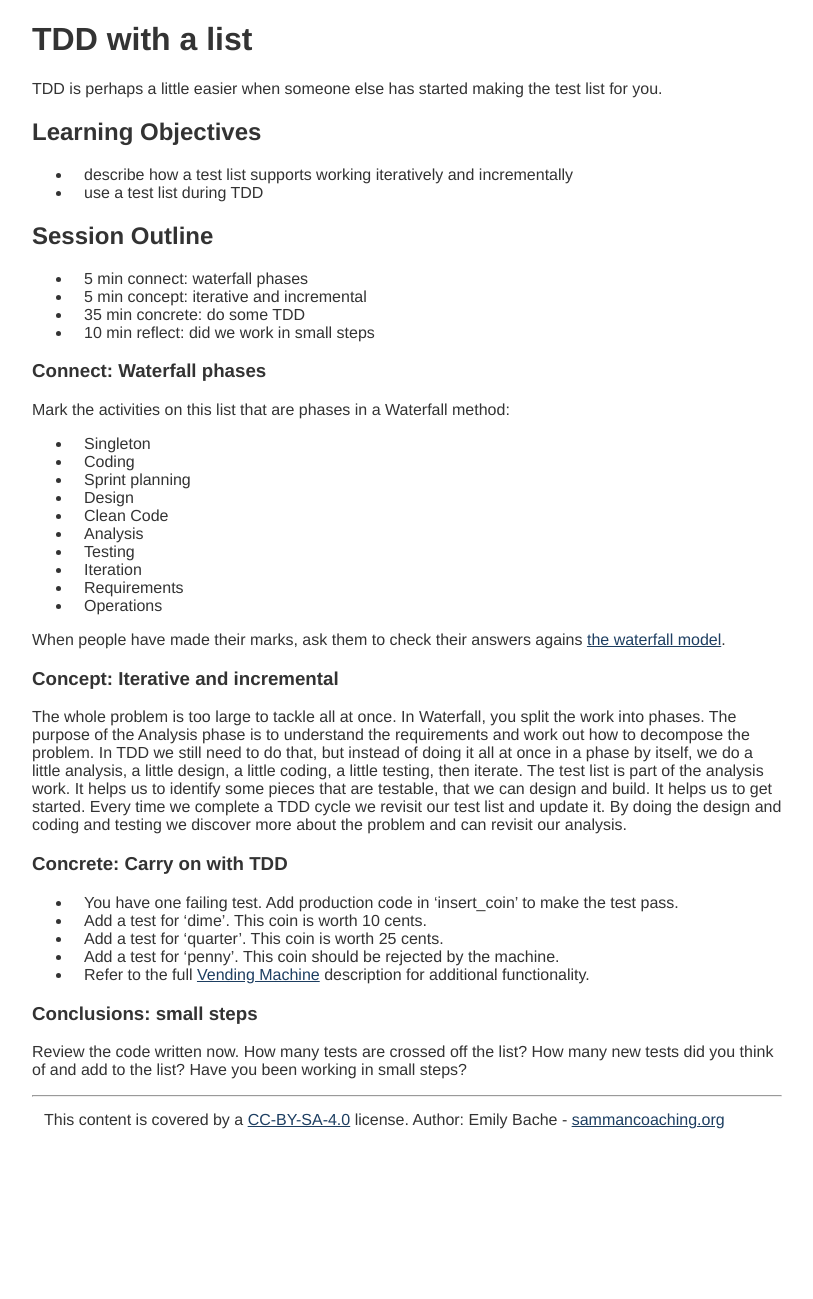
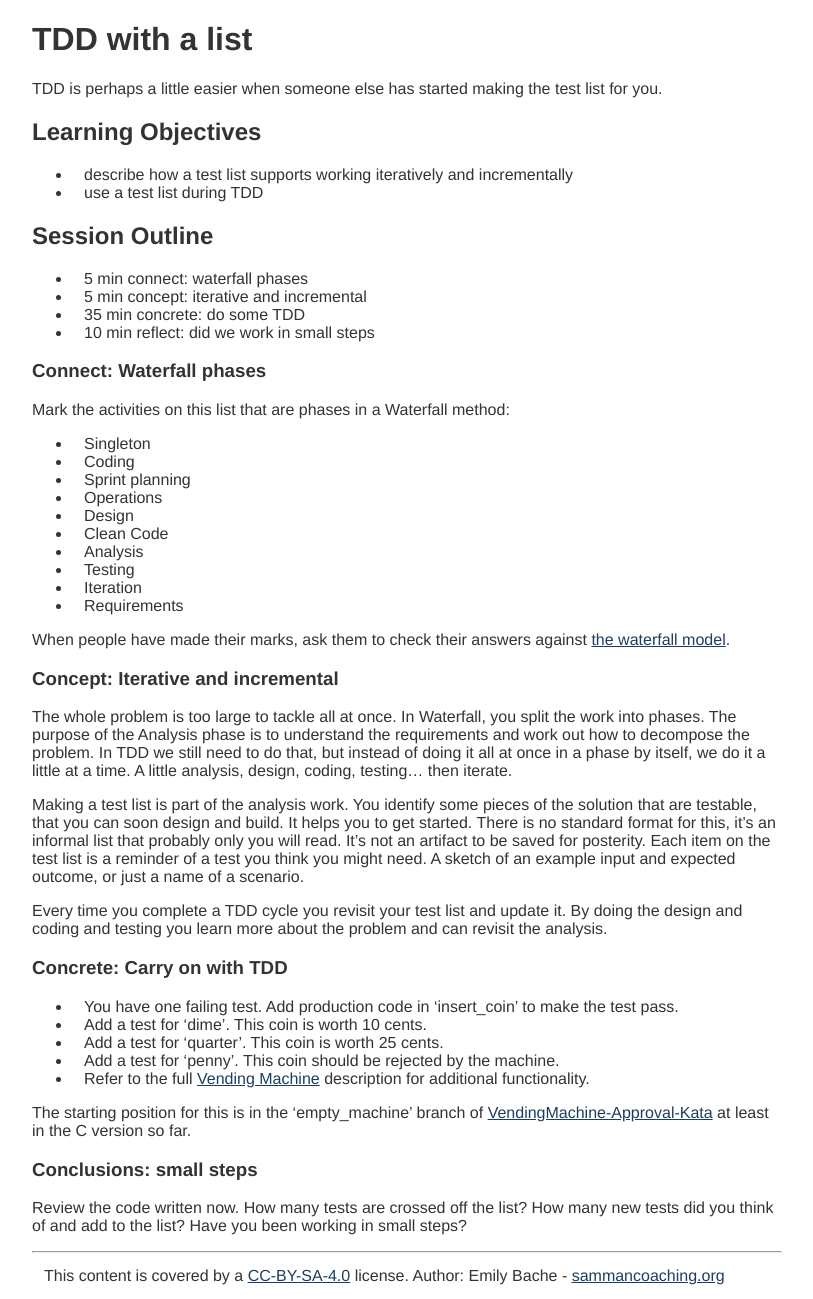
Before and after one commit to sammancoaching/website, a Jekyll site: the page built from _learning_hours/small_steps/tdd_with_a_list.md, in a window 1280 px wide. Shown: the whole page, without its empty margins (233-1046 px from the left). Built offline with Jekyll 4.4.1, drawn with Linux system fonts in a browser that asks for light colours; before the commit the page ends 1143 px from its top, so only the background shows below that.

Commit message:
tweak wording

```diff
--- a/_learning_hours/small_steps/tdd_with_a_list.md
+++ b/_learning_hours/small_steps/tdd_with_a_list.md
@@ -29,19 +29,23 @@ Mark the activities on this list that are phases in a Waterfall method:
 * Singleton
 * Coding
 * Sprint planning
+* Operations
 * Design
 * Clean Code
 * Analysis
 * Testing
 * Iteration
 * Requirements
-* Operations
 
-When people have made their marks, ask them to check their answers agains [the waterfall model](https://en.wikipedia.org/wiki/Waterfall_model#Model).
+When people have made their marks, ask them to check their answers against [the waterfall model](https://en.wikipedia.org/wiki/Waterfall_model#Model).
 
 ### Concept: Iterative and incremental
 
-The whole problem is too large to tackle all at once. In Waterfall, you split the work into phases. The purpose of the Analysis phase is to understand the requirements and work out how to decompose the problem. In TDD we still need to do that, but instead of doing it all at once in a phase by itself, we do a little analysis, a little design, a little coding, a little testing, then iterate. The test list is part of the analysis work. It helps us to identify some pieces that are testable, that we can design and build. It helps us to get started. Every time we complete a TDD cycle we revisit our test list and update it. By doing the design and coding and testing we discover more about the problem and can revisit our analysis.
+The whole problem is too large to tackle all at once. In Waterfall, you split the work into phases. The purpose of the Analysis phase is to understand the requirements and work out how to decompose the problem. In TDD we still need to do that, but instead of doing it all at once in a phase by itself, we do it a little at a time. A little analysis, design, coding, testing... then iterate.
+
+Making a test list is part of the analysis work. You identify some pieces of the solution that are testable, that you can soon design and build. It helps you to get started. There is no standard format for this, it's an informal list that probably only you will read. It's not an artifact to be saved for posterity. Each item on the test list is a reminder of a test you think you might need. A sketch of an example input and expected outcome, or just a name of a scenario.
+
+Every time you complete a TDD cycle you revisit your test list and update it. By doing the design and coding and testing you learn more about the problem and can revisit the analysis.
 
 ### Concrete: Carry on with TDD
 
@@ -51,5 +55,7 @@ The whole problem is too large to tackle all at once. In Waterfall, you split th
 * Add a test for ‘penny’. This coin should be rejected by the machine.
 * Refer to the full [Vending Machine](/kata_descriptions/vending_machine.html) description for additional functionality.
 
+The starting position for this is in the 'empty_machine' branch of [VendingMachine-Approval-Kata](https://github.com/emilybache/VendingMachine-Approval-Kata) at least in the C version so far.
+
 ### Conclusions: small steps
 Review the code written now. How many tests are crossed off the list? How many new tests did you think of and add to the list? Have you been working in small steps?
```
Also changed, not shown: _learning_hours/approval_testing_legacy/combinations_by_hand.md (added, +23 -0 lines).
